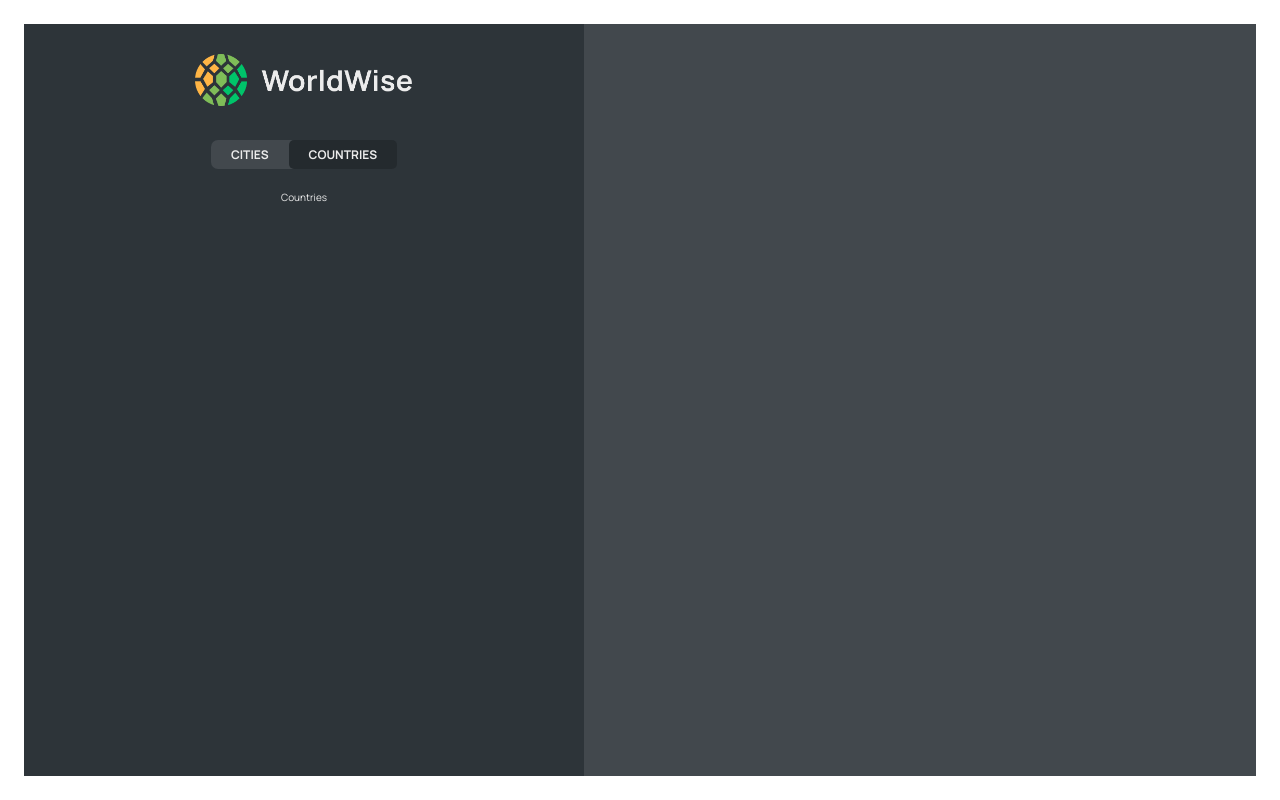
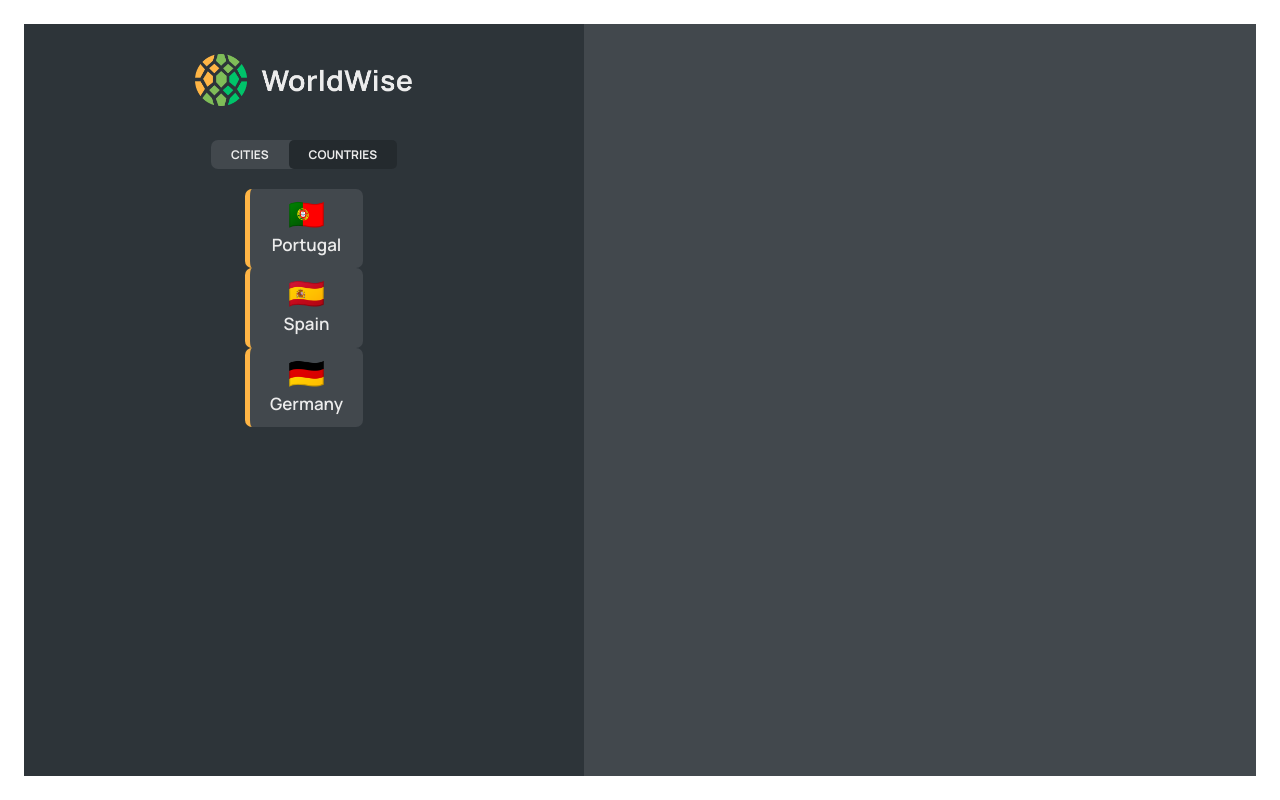
Before and after one commit to mahdi-mey/world-wise, a React (Vite) app: page /app/countries in a window 1280 px wide. Built offline with nearby package versions, Linux system fonts and the light colour scheme; data requests are answered from the project's data file.

Commit message:
added CountryList and its functionality

```diff
--- a/src/App.jsx
+++ b/src/App.jsx
@@ -12,6 +12,7 @@ import Login from "./pages/Login";
 import AppLayout from "./pages/AppLayout";
 import CityList from "./components/CityList";
 import { useEffect, useState } from "react";
+import CountryList from "./components/CountryList";
 
 const BASE_URL = "http://localhost:8000";
 
@@ -22,11 +23,11 @@ function App() {
   useEffect(function () {
     async function FetchCities() {
       try {
-        setIsLoading(true)
+        setIsLoading(true);
         const res = await fetch(`${BASE_URL}/cities`);
         const data = await res.json();
         setCities(data);
-        console.log(data)
+        console.log(data);
       } catch {
         alert("there was some error fetching cities");
       } finally {
@@ -34,7 +35,7 @@ function App() {
       }
     }
     FetchCities();
-  }, [])
+  }, []);
 
   return (
     <BrowserRouter>
@@ -45,9 +46,18 @@ function App() {
         <Route path="login" element={<Login />} />
 
         <Route path="app" element={<AppLayout />}>
-          <Route index element={<CityList cities={cities} isLoading={isLoading} />} />
-          <Route path="cities" element={<CityList cities={cities} isLoading={isLoading} />} />
-          <Route path="countries" element={<p>Countries</p>} />
+          <Route
+            index
+            element={<CityList cities={cities} isLoading={isLoading} />}
+          />
+          <Route
+            path="cities"
+            element={<CityList cities={cities} isLoading={isLoading} />}
+          />
+          <Route
+            path="countries"
+            element={<CountryList cities={cities} isLoading={isLoading} />}
+          />
           <Route path="form" element={<p>Form element</p>} />
         </Route>
 
--- a/src/components/CityList.jsx
+++ b/src/components/CityList.jsx
@@ -9,8 +9,8 @@ export default function CityList({cities, isLoading}) {
   if (!cities.length) return <Message message='Add your first city by clicking on a city on the map' />
 
   return (
-    <div className={styles.citylist}>
+    <ul className={styles.citylist}>
       {cities.map(city => <CityItem city={city} key={city.id} />)}
-    </div>
+    </ul>
   );
 }
--- /dev/null
+++ b/src/components/CountryItem.jsx
@@ -0,0 +1,12 @@
+import styles from "./CountryItem.module.css";
+
+function CountryItem({ country }) {
+  return (
+    <li className={styles.countryItem}>
+      <span>{country.emoji}</span>
+      <span>{country.country}</span>
+    </li>
+  );
+}
+
+export default CountryItem;
--- /dev/null
+++ b/src/components/CountryItem.module.css
@@ -0,0 +1,19 @@
+.countryItem {
+  display: flex;
+  flex-direction: column;
+  align-items: center;
+  gap: 0.2rem;
+
+  font-size: 1.7rem;
+  font-weight: 600;
+
+  background-color: var(--color-dark--2);
+  border-radius: 7px;
+  padding: 1rem 2rem;
+  border-left: 5px solid var(--color-brand--1);
+}
+
+.countryItem span:first-child {
+  font-size: 3rem;
+  line-height: 1;
+}
--- /dev/null
+++ b/src/components/CountryList.jsx
@@ -0,0 +1,27 @@
+import Spinner from "./Spinner";
+import CountryItem from "./CountryItem";
+import styles from "./CountryList.module.css";
+import Message from "./Message";
+
+export default function CountriesList({ cities, isLoading }) {
+  if (isLoading) return <Spinner />;
+
+  if (!cities.length)
+    return (
+      <Message message="Add your first city by clicking on a city on the map" />
+    );
+
+    const countries = cities.reduce((arr, city) => {
+      if (!arr.map((el) => el.country).includes(city.country))
+        return [...arr, { country: city.country, emoji: city.emoji }];
+      else return arr;
+    }, []);
+
+  return (
+    <ul className={styles.countrieslist}>
+      {countries.map((country) => (
+        <CountryItem country={country} key={Date.now()} />
+      ))}
+    </ul>
+  );
+}
--- /dev/null
+++ b/src/components/CountryList.module.css
@@ -0,0 +1,12 @@
+.countryList {
+  width: 100%;
+  height: 65vh;
+  list-style: none;
+  overflow-y: scroll;
+  overflow-x: hidden;
+
+  display: grid;
+  grid-template-columns: 1fr 1fr;
+  align-content: start;
+  gap: 1.6rem;
+}
```
